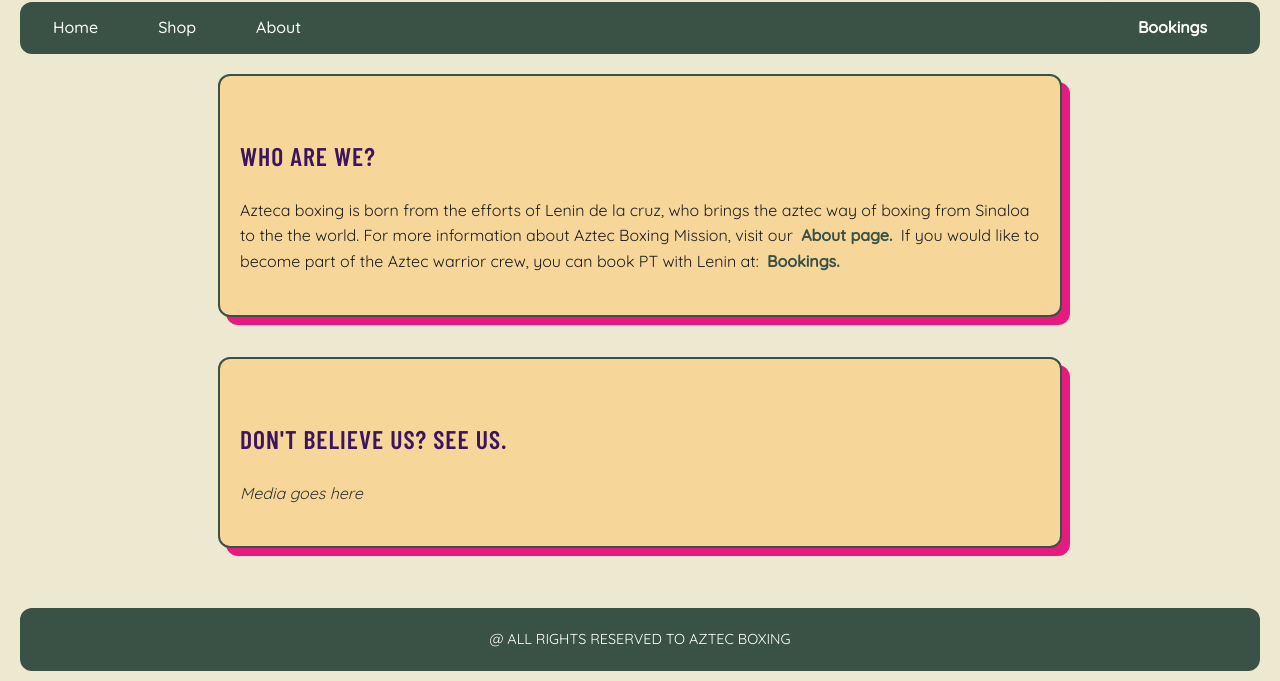
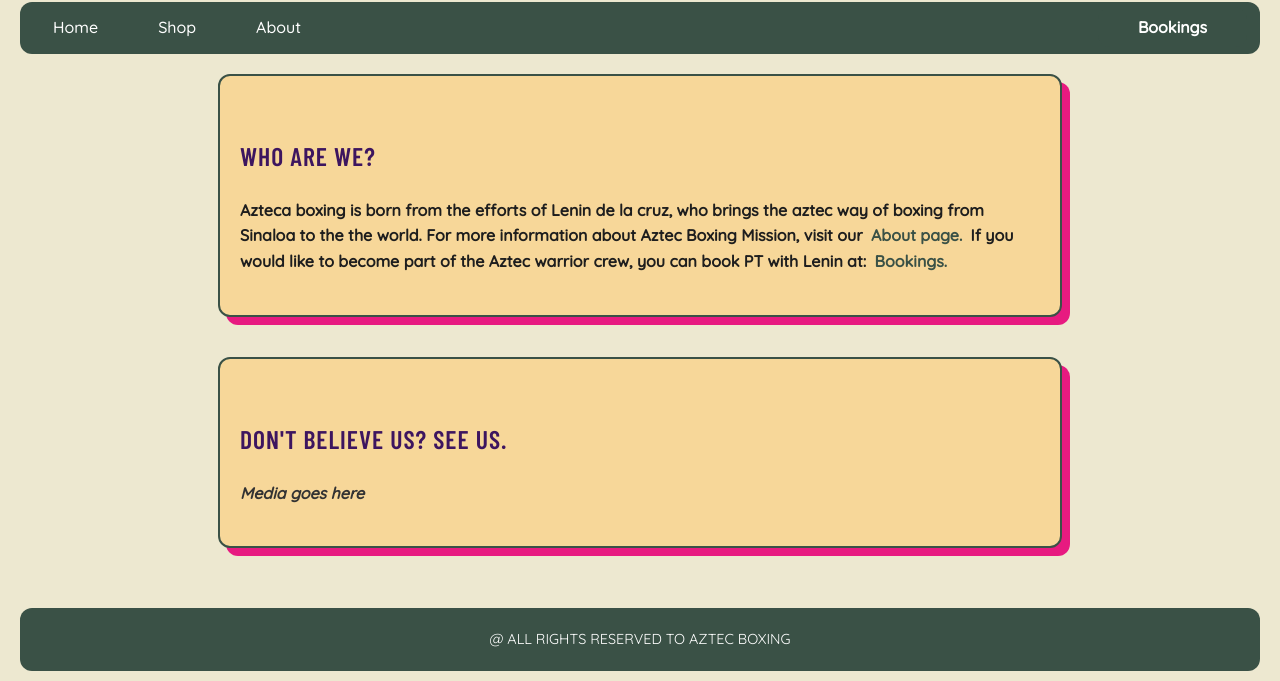
Before and after one commit to Saint-Smooth/ProjectsWeb, a plain HTML site: page index.html in a window 1280 px wide. Shown: the part 139-820 px from the top of the page. Drawn offline with nearby package versions, Linux system fonts and the light colour scheme.

Commit message:
editing fonts and design prep for greater clearence

```diff
--- a/style_about.css
+++ b/style_about.css
@@ -114,6 +114,7 @@ footer {
 /*pink boxed for content*/
 .content {
 background-color: #f7d799;
+font-weight: bold;
 border-radius: 12px;
 padding: 20px;
 box-shadow: 0 2px 8px rgb(0,0,0,0.1);
@@ -126,6 +127,7 @@ border: 2px solid #3a5146;
 .media {
 background-color: #f7d799;/*colour #f4d9d6 pink optihn;*/
 border-radius: 12px;/*radious of the band*/
+font-weight: bold;
 padding: 20px; /*size of the box*/
 margin: 40px auto;/*how separated are they from the rest*/
 max-width: 800px;/* shirnkage, smaller more rectangular*/
--- a/style_index.css
+++ b/style_index.css
@@ -126,6 +126,7 @@ footer {
 /*section*/
 .content {
 background-color: #f7d799;
+font-weight: bold; /* conntrol .content font */
 border-radius: 12px;
 padding: 20px;
 box-shadow: 0 2px 8px rgb(0,0,0,0.1);
@@ -139,6 +140,7 @@ border: 2px solid #3a5146;
 
 .media {
 background-color: #f7d799;
+font-weight: bold;
 border-radius: 12px;
 padding: 20px;
 margin: 40px auto;
--- a/style_shop.css
+++ b/style_shop.css
@@ -99,6 +99,7 @@ font-size: 1rem;
 .disclaimer {
 background-color: #f7d799;
 text-align: center;
+font-weight: bold;
 border-radius: 12px;
 padding: 20px;
 box-shadow: 0 2px 8px rgb(0,0,0,0.1);
```
Also changed, not shown: 1 other file.
